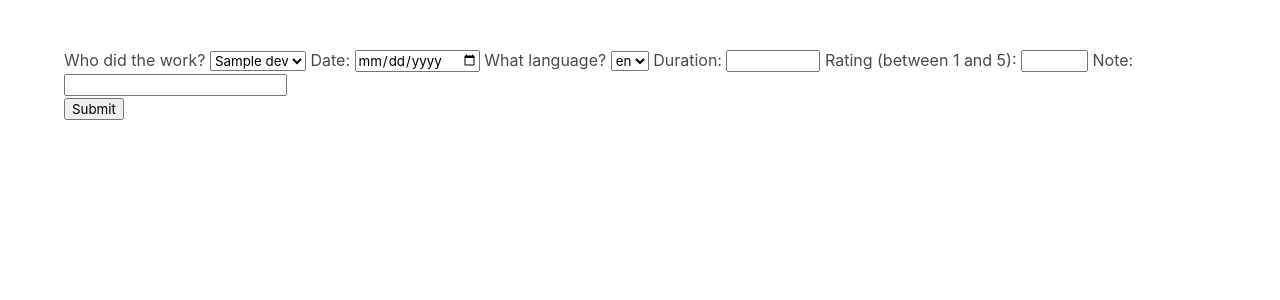
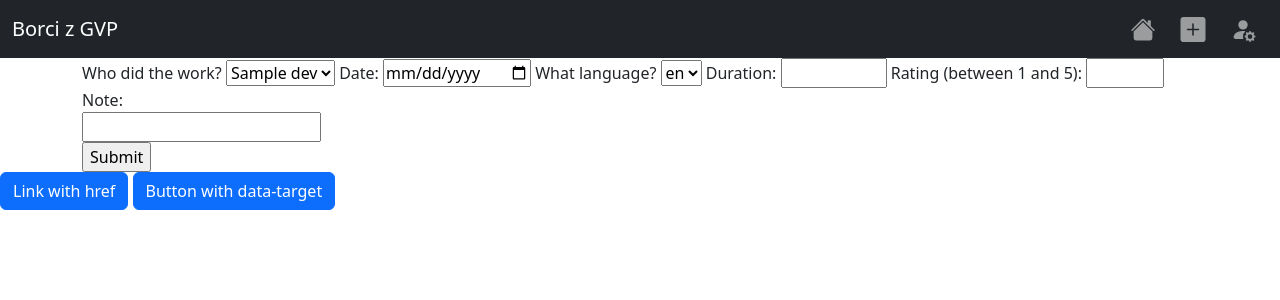
Before and after one commit to Sykora-J/tourdeapp23, a Flask app: template app/templates/log_form.html in a window 1280 px wide. Shown: the top 300 px of the page. Run offline with Flask 2, Linux system fonts and the light colour scheme; the template is opened without the code that fills it: most values are stand-ins (such as "Sample title", 1, 10 or a date in 2020).

Commit message:
Added header R.I.P. Bulma Bootstrap is my new best friend

```diff
--- a/app/app.py
+++ b/app/app.py
@@ -21,11 +21,6 @@ db.init_app(app)
 
 
 @app.route('/')
-def hello_world():  # put application's code here
-    return "Hello Tour de App!"
-
-
-@app.route('/list')
 def log_list():  # put application's code here
     for_dev = request.args.get('dev', 'all')
     logs = db.select_all_logs()  # TODO log for only one dev
@@ -33,7 +28,7 @@ def log_list():  # put application's code here
     return render_template('log_list.html', logs=logs, devs=devs, for_dev=for_dev)
 
 
-@app.route('/form', methods=['POST', 'GET'])
+@app.route('/new', methods=['POST', 'GET'])
 def log_form():  # put application's code here
     langs = ['Python', 'Java', 'C++']  # todo make it better
     devs = db.select_all_devs()
--- a/app/static/style.css
+++ b/app/static/style.css
@@ -1,9 +1,13 @@
+.navbar-nav{
+    flex-direction: row;
+}
+
 .column a{
     color: inherit;
 }
 
 .python{
-    color:darkred ;
+    color: darkred;
 }
 
 .java{
--- a/app/templates/_head.html
+++ b/app/templates/_head.html
@@ -1,5 +1,6 @@
 <meta charset="utf-8">
 <meta name="viewport" content="width=device-width, initial-scale=1">
-<title>Hello Bulma!</title>
-<link rel="stylesheet" href="https://cdn.jsdelivr.net/npm/bulma@0.9.4/css/bulma.min.css">
+<title>DevLog</title>
+<link href="https://cdn.jsdelivr.net/npm/bootstrap@5.3.0-alpha1/dist/css/bootstrap.min.css" rel="stylesheet"
+      integrity="sha384-GLhlTQ8iRABdZLl6O3oVMWSktQOp6b7In1Zl3/Jr59b6EGGoI1aFkw7cmDA6j6gD" crossorigin="anonymous">
 <link rel="stylesheet" href="{{ url_for('static', filename='style.css') }}">
--- a/app/templates/_header.html
+++ b/app/templates/_header.html
@@ -0,0 +1,28 @@
+<nav class="navbar navbar-dark bg-dark">
+    <div class="container-fluid">
+        <span class="navbar-brand mb-0 h1">Borci z GVP</span>
+        <div class="navbar-nav">
+            <a class="nav-item nav-link" href="/">
+                <svg xmlns="http://www.w3.org/2000/svg" width="50" height="25" fill="currentColor"
+                     class="bi bi-house-fill"
+                     viewBox="0 0 16 16">
+                    <path d="M8.707 1.5a1 1 0 0 0-1.414 0L.646 8.146a.5.5 0 0 0 .708.708L8 2.207l6.646 6.647a.5.5 0 0 0 .708-.708L13 5.793V2.5a.5.5 0 0 0-.5-.5h-1a.5.5 0 0 0-.5.5v1.293L8.707 1.5Z"/>
+                    <path d="m8 3.293 6 6V13.5a1.5 1.5 0 0 1-1.5 1.5h-9A1.5 1.5 0 0 1 2 13.5V9.293l6-6Z"/>
+                </svg>
+            </a>
+            <a class="nav-item nav-link" href="/new">
+                <svg xmlns="http://www.w3.org/2000/svg" width="50" height="25" fill="currentColor"
+                     class="bi bi-plus-square-fill" viewBox="0 0 16 16">
+                    <path d="M2 0a2 2 0 0 0-2 2v12a2 2 0 0 0 2 2h12a2 2 0 0 0 2-2V2a2 2 0 0 0-2-2H2zm6.5 4.5v3h3a.5.5 0 0 1 0 1h-3v3a.5.5 0 0 1-1 0v-3h-3a.5.5 0 0 1 0-1h3v-3a.5.5 0 0 1 1 0z"/>
+                </svg>
+            </a>
+            <a class="nav-item nav-link" href="/devs">
+                <svg xmlns="http://www.w3.org/2000/svg" width="50" height="25" fill="currentColor"
+                     class="bi bi-person-fill-gear" viewBox="0 0 16 16">
+                    <path d="M11 5a3 3 0 1 1-6 0 3 3 0 0 1 6 0Zm-9 8c0 1 1 1 1 1h5.256A4.493 4.493 0 0 1 8 12.5a4.49 4.49 0 0 1 1.544-3.393C9.077 9.038 8.564 9 8 9c-5 0-6 3-6 4Zm9.886-3.54c.18-.613 1.048-.613 1.229 0l.043.148a.64.64 0 0 0 .921.382l.136-.074c.561-.306 1.175.308.87.869l-.075.136a.64.64 0 0 0 .382.92l.149.045c.612.18.612 1.048 0 1.229l-.15.043a.64.64 0 0 0-.38.921l.074.136c.305.561-.309 1.175-.87.87l-.136-.075a.64.64 0 0 0-.92.382l-.045.149c-.18.612-1.048.612-1.229 0l-.043-.15a.64.64 0 0 0-.921-.38l-.136.074c-.561.305-1.175-.309-.87-.87l.075-.136a.64.64 0 0 0-.382-.92l-.148-.045c-.613-.18-.613-1.048 0-1.229l.148-.043a.64.64 0 0 0 .382-.921l-.074-.136c-.306-.561.308-1.175.869-.87l.136.075a.64.64 0 0 0 .92-.382l.045-.148ZM14 12.5a1.5 1.5 0 1 0-3 0 1.5 1.5 0 0 0 3 0Z"/>
+                </svg>
+            </a>
+        </div>
+    </div>
+
+</nav>
--- a/app/templates/log_form.html
+++ b/app/templates/log_form.html
@@ -4,6 +4,7 @@
     {% include '_head.html' %}
   </head>
   <body>
+  <header> {% include '_header.html' %}</header>
   <section class="section">
     <div class="container">
       <div>
@@ -33,5 +34,24 @@
       </div>
     </div>
   </section>
+  <p>
+      <a class="btn btn-primary" data-toggle="collapse" href="#collapseExample" role="button" aria-expanded="false"
+         aria-controls="collapseExample">
+          Link with href
+      </a>
+      <button class="btn btn-primary" type="button" data-toggle="collapse" data-target="#collapseExample"
+              aria-expanded="false" aria-controls="collapseExample">
+          Button with data-target
+      </button>
+  </p>
+  <div class="collapse" id="collapseExample">
+      <div class="card card-body">
+          Some placeholder content for the collapse component. This panel is hidden by default but revealed when the
+          user activates the relevant trigger.
+      </div>
+  </div>
+  <script src="https://cdn.jsdelivr.net/npm/bootstrap@5.3.0-alpha1/dist/js/bootstrap.bundle.min.js"
+          integrity="sha384-w76AqPfDkMBDXo30jS1Sgez6pr3x5MlQ1ZAGC+nuZB+EYdgRZgiwxhTBTkF7CXvN"
+          crossorigin="anonymous"></script>
   </body>
 </html>
--- a/app/templates/log_list.html
+++ b/app/templates/log_list.html
@@ -4,6 +4,7 @@
     {% include '_head.html' %}
   </head>
   <body>
+  <header> {% include '_header.html' %}</header>
   <section class="section">
     <div class="container">
       <h1 class="title">
```
Also changed, not shown: app/templates/_footer.html (added).
